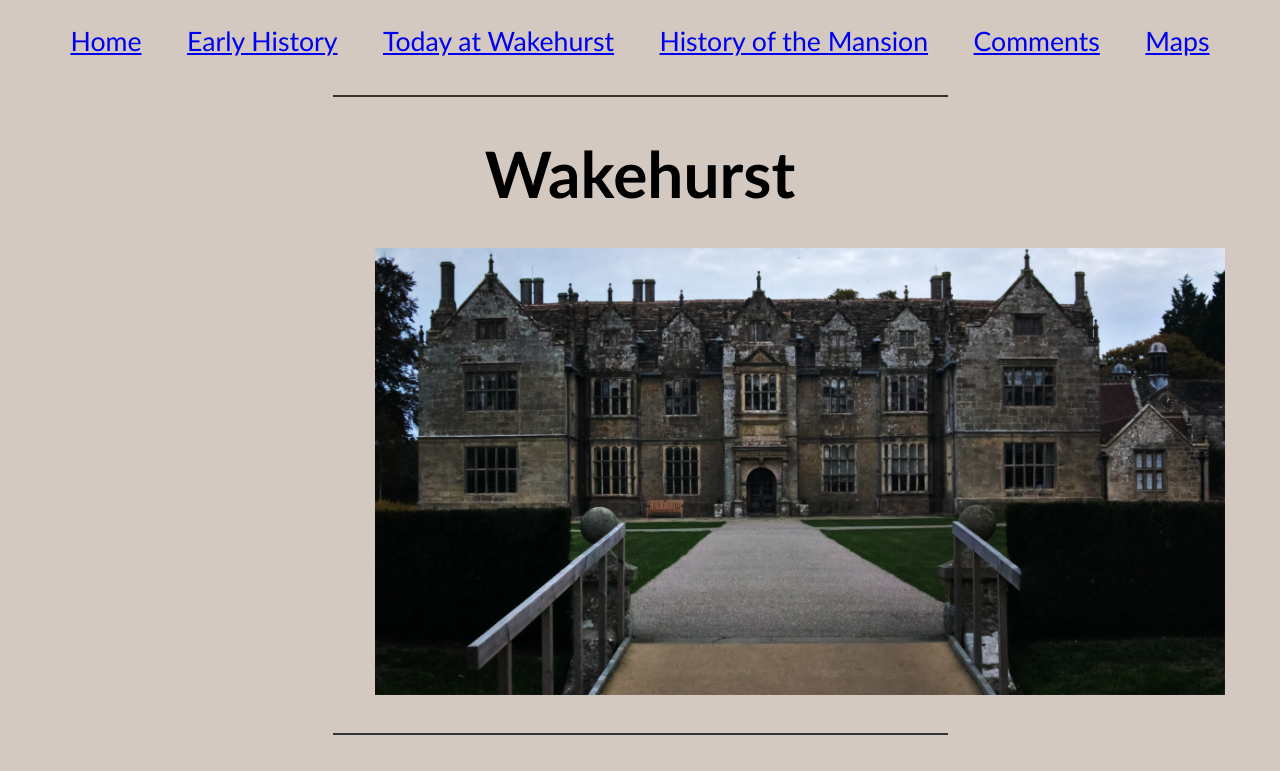
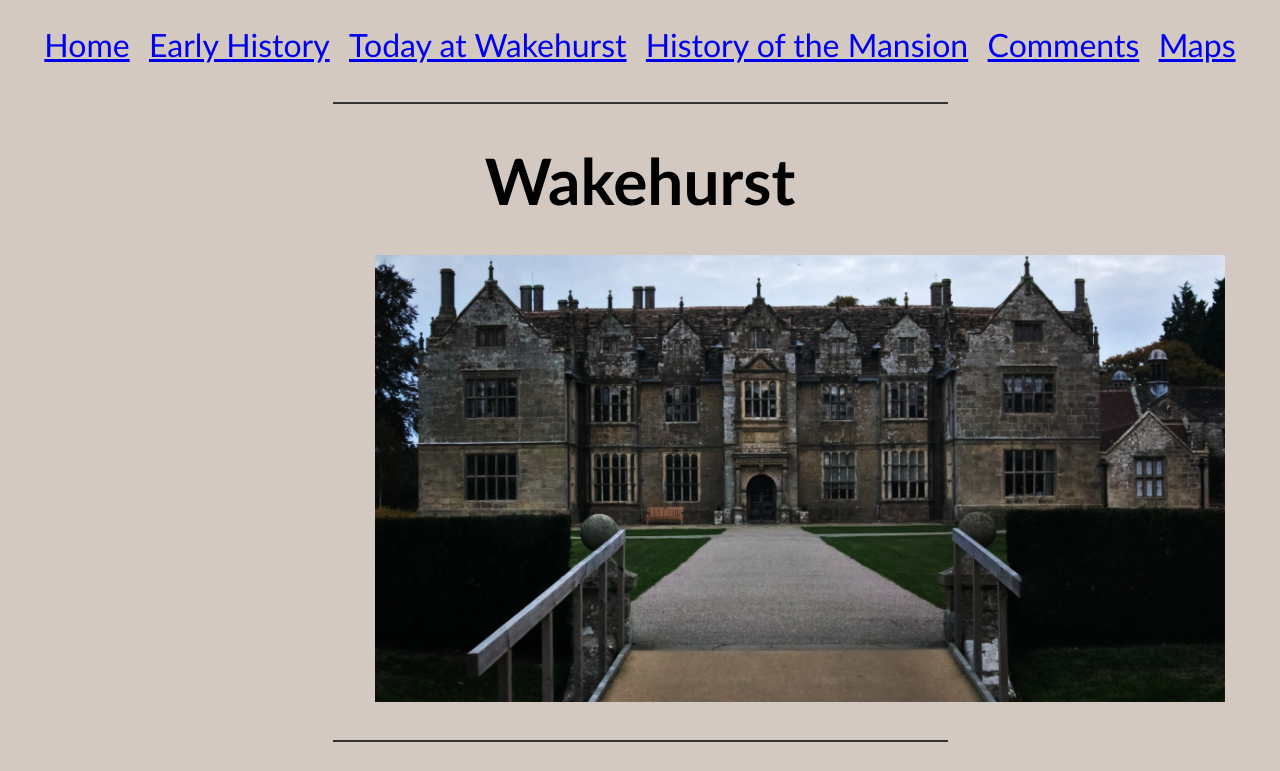
Before and after one commit to dnashwilton/Wakehurst, a plain HTML site: page index.html in a window 1280 px wide. Shown: the top 771 px of the page. Drawn offline with Linux system fonts and the light colour scheme; grey boxes are pictures that could not be loaded.

Commit message:
Change to nav colour and text decoration unsuccessful. changed nav font size to 2rem.

```diff
--- a/Assets/styles/styles.css
+++ b/Assets/styles/styles.css
@@ -56,14 +56,14 @@ hr {
   align-items: center; /* Vertical centering */
 }
 
-#menu {
+nav {
   display: flex;
   justify-content: space-evenly;
   font-family:
     Old English Text MT,
     Calibri,
     sans-serif;
-  font-size: 20pt;
+  font-size: 2rem;
 }
 
 #stables {
--- a/index.html
+++ b/index.html
@@ -7,7 +7,7 @@
     <title>Wakehurst Place</title>
   </head>
   <body>
-    <nav id="menu">
+    <nav>
       <ul>
         <a href="#">Home</a>
       </ul>
```
